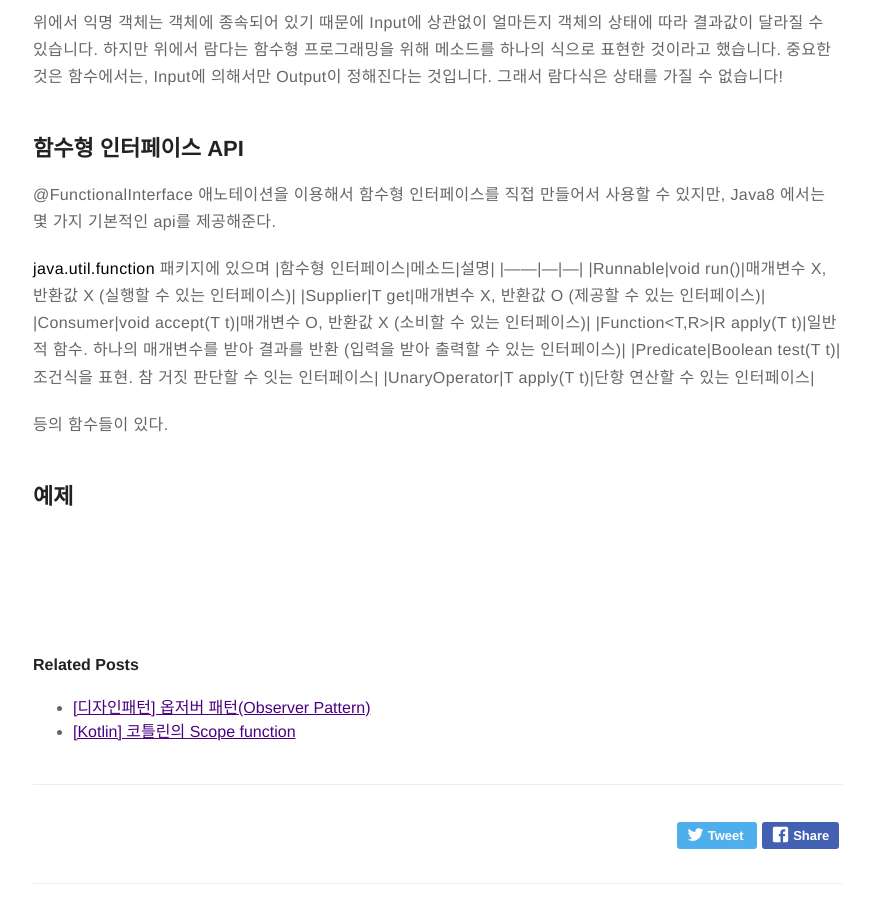
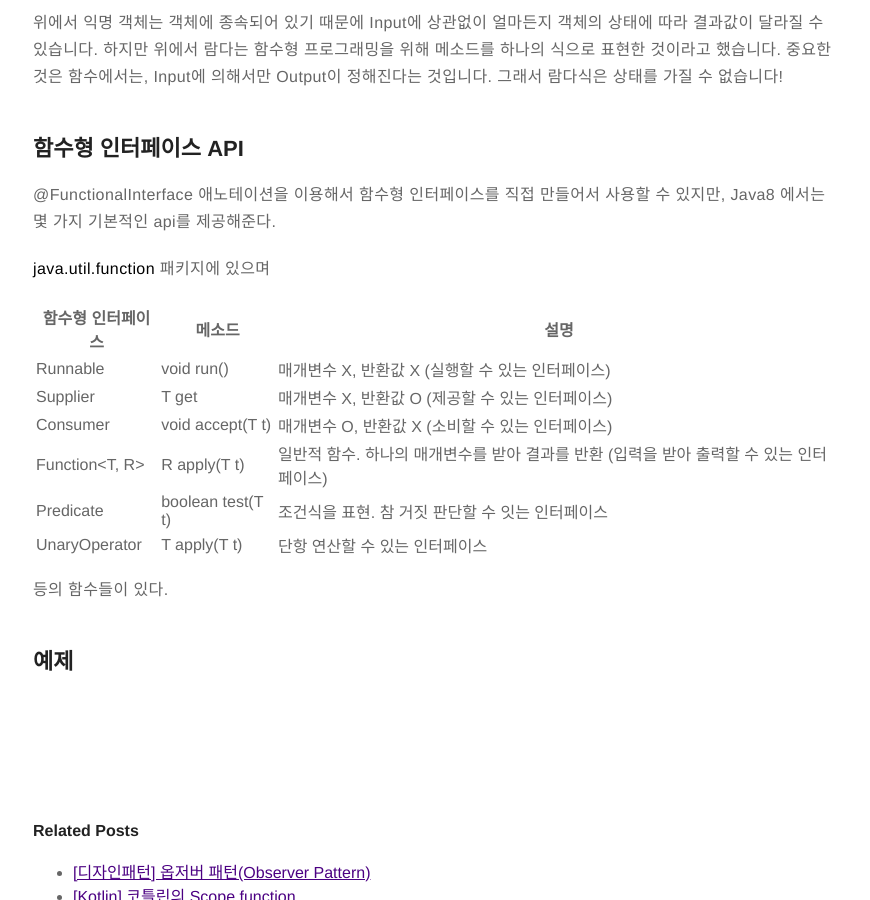
Before and after one commit to Kyudong3/Kyudong3.github.io, a Jekyll site: the page built from _posts/2019-10-14-JavaLambda.markdown, in a window 1280 px wide and 900 px high, scrolled down 3671 px. Shown: the whole window, without its empty margins (202-1072 px from the left). Built offline with Jekyll 4.4.1, drawn with Linux system fonts in a browser that asks for light colours; comment, search, counter and statistics services are not loaded.

```diff
--- a/_posts/2019-10-14-JavaLambda.markdown
+++ b/_posts/2019-10-14-JavaLambda.markdown
@@ -171,14 +171,15 @@ Study study = new Study() {
 @FunctionalInterface 애노테이션을 이용해서 함수형 인터페이스를 직접 만들어서 사용할 수 있지만, Java8 에서는 몇 가지 기본적인 api를 제공해준다.
 
 **java.util.function** 패키지에 있으며
-|함수형 인터페이스|메소드|설명|
-|------|---|---|
-|Runnable|void run()|매개변수 X, 반환값 X (실행할 수 있는 인터페이스)|
-|Supplier|T get|매개변수 X, 반환값 O (제공할 수 있는 인터페이스)|
-|Consumer|void accept(T t)|매개변수 O, 반환값 X (소비할 수 있는 인터페이스)|
-|Function<T,R>|R apply(T t)|일반적 함수. 하나의 매개변수를 받아 결과를 반환 (입력을 받아 출력할 수 있는 인터페이스)|
-|Predicate|Boolean test(T t)|조건식을 표현. 참 거짓 판단할 수 잇는 인터페이스|
-|UnaryOperator|T apply(T t)|단항 연산할 수 있는 인터페이스|
+
+| 함수형 인터페이스 | 메소드            | 설명                                                                                    |
+|-------------------|-------------------|-----------------------------------------------------------------------------------------|
+| Runnable          | void run()        | 매개변수 X, 반환값 X (실행할 수 있는 인터페이스)                                        |
+| Supplier          | T get             | 매개변수 X, 반환값 O (제공할 수 있는 인터페이스)                                        |
+| Consumer          | void accept(T t)  | 매개변수 O, 반환값 X (소비할 수 있는 인터페이스)                                        |
+| Function<T, R>    | R apply(T t)      | 일반적 함수. 하나의 매개변수를 받아 결과를 반환 (입력을 받아 출력할 수 있는 인터페이스) |
+| Predicate         | boolean test(T t) | 조건식을 표현. 참 거짓 판단할 수 잇는 인터페이스                                        |
+| UnaryOperator     | T apply(T t)      | 단항 연산할 수 있는 인터페이스
 
 등의 함수들이 있다.
 
```
